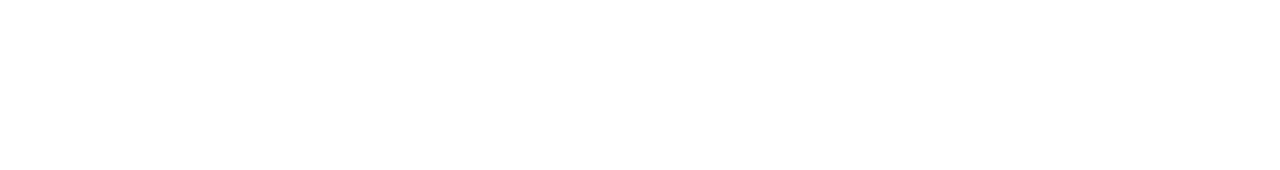
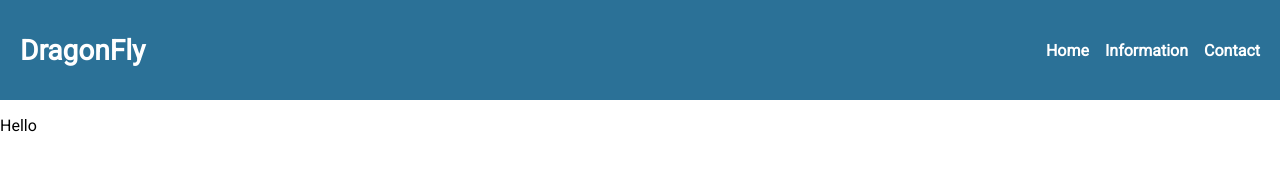
Before and after one commit to tahmed-0/landingPage, a plain HTML site: page index.html in a window 1280 px wide. Drawn offline with Linux system fonts and the light colour scheme.

Commit message:
fixed the nav bar

```diff
--- a/index.html
+++ b/index.html
@@ -9,5 +9,36 @@
 </head>
 <body>
 
+
+
+    <div class = "header">
+
+        <div class = "left">
+            <div class = "logo">DragonFly</div>
+       </div>
+
+
+        <div class = "right">
+
+            <ul>
+                <li><a href = "#">Home</a></li>
+                <li><a href = "#">Information</a></li>
+                <li><a href = "#">Contact</a></li>
+            </ul>
+
+        </div>
+
+
+
+    </div>
+
+    <div class = "content">
+        <p>Hello</p>
+    </div>
+
+
+
+
+
 </body>
 </html>
--- a/styles.css
+++ b/styles.css
@@ -0,0 +1,59 @@
+@import url('https://fonts.googleapis.com/css2?family=Roboto&display=swap');
+body {
+    margin: 0;
+    font-family: 'Roboto', sans-serif;
+
+
+}
+
+.header {
+    display: flex;
+    background-color: rgb(43, 113, 151);
+    height: 100px;
+
+
+
+
+
+}
+
+.left {
+    display: flex;
+    color: white;
+    font-weight: 900;
+    font-size: 28px;
+    justify-content: flex-start;
+    align-items: center;
+    padding-left: 20px;
+
+}
+.right {
+    display: flex;
+    justify-content: flex-end;
+    align-items: center;
+    flex: 1;
+
+
+}
+
+
+a {
+    text-decoration: none;
+    color: #fff;
+    text-align: center;
+    font-weight: 700;
+
+}
+
+a:hover { color:rgb(139, 203, 138)
+
+}
+
+ul {
+    display: flex;
+    list-style-type: none;
+    gap:16px;
+    padding-right: 20px;
+
+
+}
```
Also changed, not shown: contact.html (added, +12 -0 lines).
